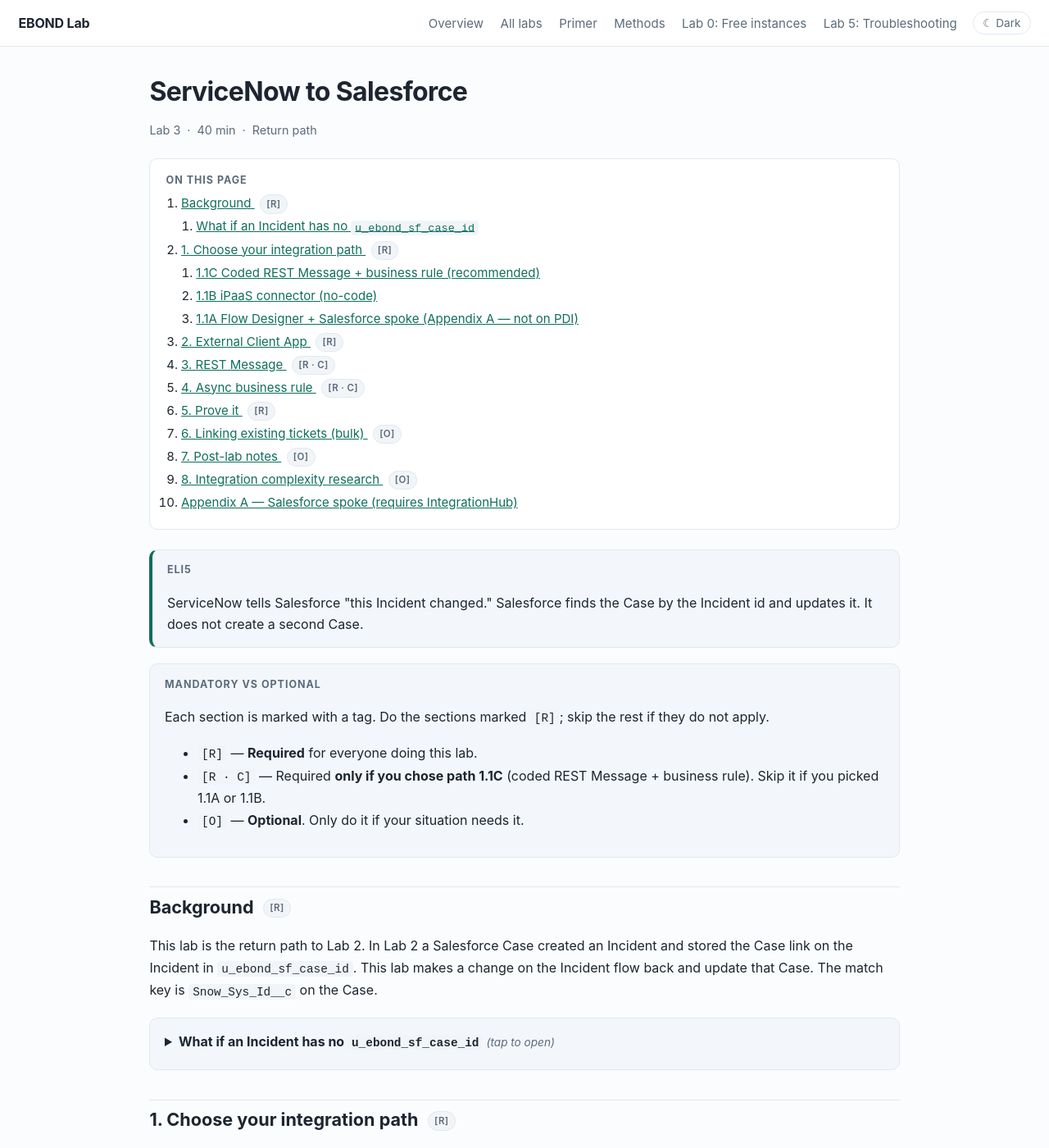
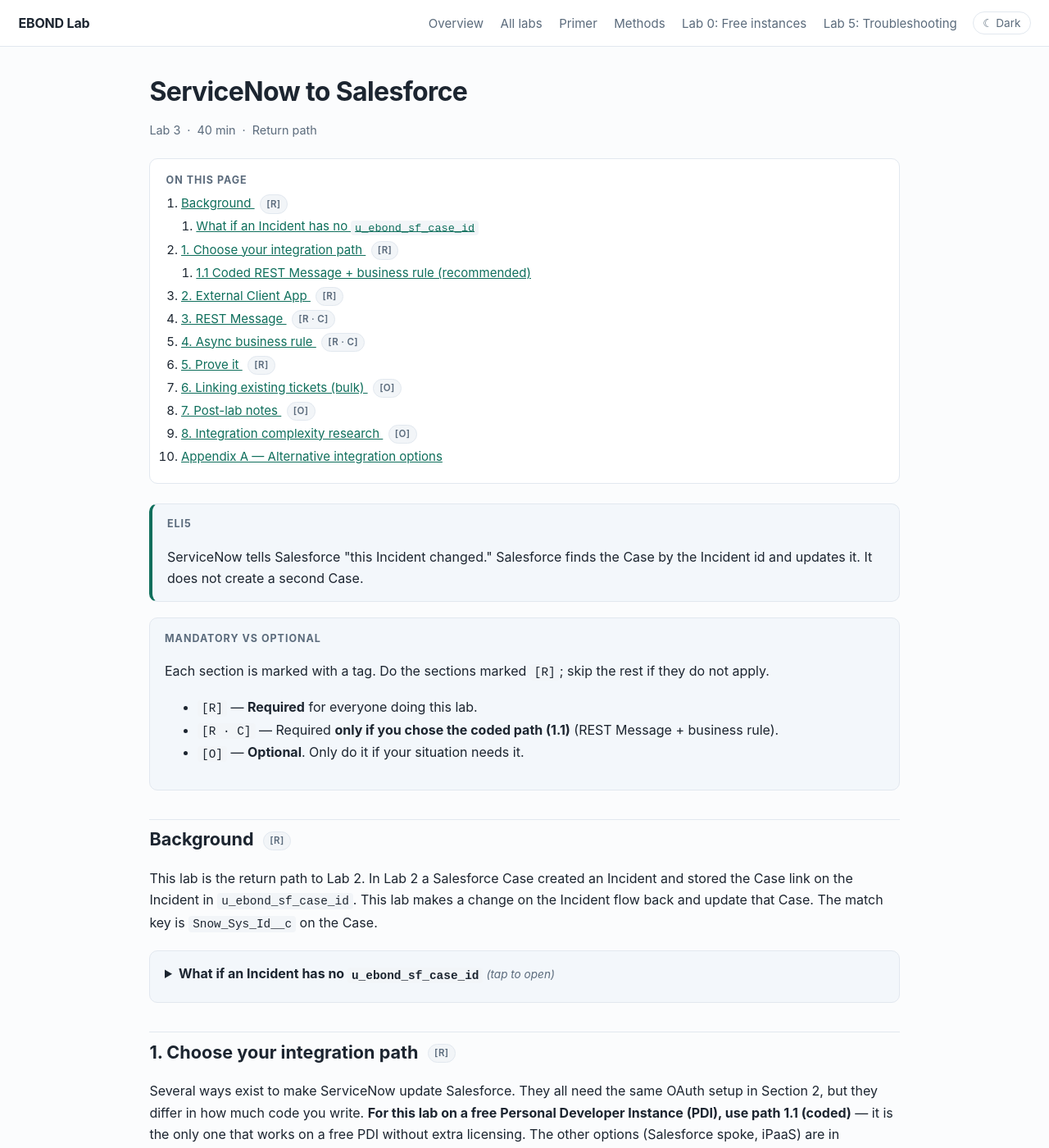
Before and after one commit to eltonaguiar/EBOND_ServiceNowSalesforce, a Jekyll site: the page built from site/labs/03-snow-to-salesforce.md, in a window 1280 px wide and 1400 px high. Shown: the whole window at 82% size. Built offline with Jekyll 4.4.1, drawn with Linux system fonts in a browser that asks for light colours; some of the changed text lies outside the part shown.

Commit message:
Lab 3: renumber to single coded path 1.1; move spoke + iPaaS to Appendix A as collapsed options; red not-available tag

```diff
--- a/site/assets/css/style.css
+++ b/site/assets/css/style.css
@@ -87,3 +87,5 @@ details.glossary[open] summary { margin-bottom:.4rem; }
 
 details.note summary { cursor:pointer; font-weight:600; margin-bottom:.35rem; }
 details.note summary em { font-weight:400; color:var(--muted); font-size:.85rem; }
+
+.unavailable { color:#c0392b; font-weight:600; }
--- a/site/labs/03-snow-to-salesforce.md
+++ b/site/labs/03-snow-to-salesforce.md
@@ -19,9 +19,7 @@ permalink: /labs/03-snow-to-salesforce/
       </li>
       <li><a href="#path">1. Choose your integration path <span class="req">[R]</span></a>
         <ol class="toc-list">
-          <li><a href="#optC">1.1C Coded REST Message + business rule (recommended)</a></li>
-          <li><a href="#optB">1.1B iPaaS connector (no-code)</a></li>
-          <li><a href="#optA">1.1A Flow Designer + Salesforce spoke (Appendix A — not on PDI)</a></li>
+          <li><a href="#optC">1.1 Coded REST Message + business rule (recommended)</a></li>
         </ol>
       </li>
       <li><a href="#eca">2. External Client App <span class="req">[R]</span></a></li>
@@ -31,7 +29,7 @@ permalink: /labs/03-snow-to-salesforce/
       <li><a href="#bulk">6. Linking existing tickets (bulk) <span class="req">[O]</span></a></li>
       <li><a href="#notes">7. Post-lab notes <span class="req">[O]</span></a></li>
       <li><a href="#research">8. Integration complexity research <span class="req">[O]</span></a></li>
-      <li><a href="#appendix">Appendix A — Salesforce spoke (requires IntegrationHub)</a></li>
+      <li><a href="#appendix">Appendix A — Alternative integration options</a></li>
     </ol>
   </div>
 </nav>
@@ -46,7 +44,7 @@ permalink: /labs/03-snow-to-salesforce/
 <p>Each section is marked with a tag. Do the sections marked <code>[R]</code>; skip the rest if they do not apply.</p>
 <ul>
 <li><code>[R]</code> — <strong>Required</strong> for everyone doing this lab.</li>
-<li><code>[R · C]</code> — Required <strong>only if you chose path 1.1C</strong> (coded REST Message + business rule). Skip it if you picked 1.1A or 1.1B.</li>
+<li><code>[R · C]</code> — Required <strong>only if you chose the coded path (1.1)</strong> (REST Message + business rule).</li>
 <li><code>[O]</code> — <strong>Optional</strong>. Only do it if your situation needs it.</li>
 </ul>
 </div>
@@ -68,7 +66,7 @@ permalink: /labs/03-snow-to-salesforce/
 
 ## 1. Choose your integration path <span class="req">[R]</span> {#path}
 
-<p>Several ways exist to make ServiceNow update Salesforce. They all need the same OAuth setup in Section 2, but they differ in how much code you write. <strong>For this lab on a free Personal Developer Instance (PDI), use path 1.1C (coded)</strong> — it is the only one that works on a free PDI without extra licensing. The alternatives (1.1B iPaaS, and the Salesforce spoke) are documented for reference; the spoke requires an IntegrationHub license and is not available on the free PDI (see Appendix A).</p>
+<p>Several ways exist to make ServiceNow update Salesforce. They all need the same OAuth setup in Section 2, but they differ in how much code you write. <strong>For this lab on a free Personal Developer Instance (PDI), use path 1.1 (coded)</strong> — it is the only one that works on a free PDI without extra licensing. The other options (Salesforce spoke, iPaaS) are in <strong>Appendix A</strong> for reference.</p>
 
 <details class="note">
 <summary><strong>Which one to pick — realistic guidance</strong> <em>(tap to open)</em></summary>
@@ -78,16 +76,17 @@ permalink: /labs/03-snow-to-salesforce/
 
 <h4>The best pick for maintainability, by situation</h4>
 <ul>
-<li><strong>Small team, no advanced developers, few fields, one direction → choose 1.1B</strong> (iPaaS). The vendor maintains the connector; a business analyst can map fields in a UI; upgrades and auth are handled for you. Best long-term maintainability with the least specialized skill. Cost is the factor to weigh.</li>
-<li><strong>You have ServiceNow admins (not developers) and want the integration to live inside ServiceNow → choose 1.1A</strong> (Flow + Salesforce spoke, Appendix A). No custom code to review, deploy, or version; the Flow is the artifact. But this requires an <strong>IntegrationHub</strong> license and is not available on a free PDI — so for a free instance, use the coded path (1.1C).</li>
-<li><strong>You need very specific, complex, or unusual behavior — custom fields per source, conditional logic, retries, transformations, multiple directions, audit hooks → choose 1.1C</strong> (coded). Code is the most flexible and the only option that fully controls bytes on the wire. It is also the only path that works on a free PDI. It demands real developers to maintain, and it is the hardest to hand off.</li>
+<li><strong>On a free PDI → use 1.1 (coded).</strong> It is the only option that works there without extra licensing, and it is the one this lab documents end-to-end.</li>
+<li><strong>In a licensed ServiceNow environment, with admins (not developers) → the spoke (Appendix A)</strong> is a good low-code choice, but it needs IntegrationHub and is not available on a free PDI.</li>
+<li><strong>Small team, no advanced developers, few fields, one direction → iPaaS (Appendix A)</strong> has the lowest specialized-skill cost, but adds a third-party platform and license.</li>
+<li><strong>Very specific, complex, or unusual behavior — custom fields per source, conditional logic, retries, transformations, multiple directions, audit hooks → code</strong> is the most flexible and fully controls bytes on the wire, but demands real developers to maintain.</li>
 </ul>
 
 <h4>Realistic best practice</h4>
-<p>For a <strong>simple, one-direction, few-field</strong> integration like this lab, the maintainable production answer is usually <strong>1.1A</strong> (inside ServiceNow, no third system) or <strong>1.1B</strong> (iPaaS) — not the coded path. Choose the coded path only when business logic exceeds what a declarative tool can express, or when no extra platform/license is acceptable. In real projects a common pattern is also to run a small number of coded or spoke flows for the few high-complexity integrations and let an iPaaS handle the long tail of simple ones.</p>
+<p>For a <strong>simple, one-direction, few-field</strong> integration like this lab, a maintainable production answer is often the <strong>spoke</strong> (in a licensed instance) or an <strong>iPaaS</strong> — but on a <strong>free PDI</strong> the coded path (1.1) is the only working choice. In real projects a common pattern is to run a small number of coded or spoke flows for the few high-complexity integrations and let an iPaaS handle the long tail of simple ones.</p>
 
 <h4>When code is effectively required</h4>
-<p>ServiceNow flows and spokes are declarative: they are great at "one record triggers one call, with fixed field mapping." They become impractical, or effectively impossible, when the requirement is not that shape. Concrete situations that push you to 1.1C (coded):</p>
+<p>ServiceNow flows and spokes are declarative: they are great at "one record triggers one call, with fixed field mapping." They become impractical, or effectively impossible, when the requirement is not that shape. Concrete situations that push you to code:</p>
 <ul>
 <li><strong>Request signing / custom authentication headers.</strong> The spoke sets its own OAuth header. If the target expects a header you must <em>calculate</em> at runtime — an HMAC signature, a per-request token, a digest of the payload — the spoke cannot compute it. You need code to build that header. (e.g. calling a partner API that signs every request with <code>HMAC-SHA256</code> over the body.)</li>
 <li><strong>Non-deterministic or dynamic payloads.</strong> The spoke maps a fixed set of fields. If which fields go in the request depends on the record — e.g. include <code>invoice_lines</code> only when a subtype flag is set, or build a nested array of line items from several related records — you are hand-assembling JSON the spoke cannot express. Code lets you construct exactly the document the API wants.</li>
@@ -100,32 +99,15 @@ permalink: /labs/03-snow-to-salesforce/
 
 <h4>What you learn by trying each other type</h4>
 <ul>
-<li>Try <strong>1.1C</strong> (coded) if you want to understand exactly what every option does under the hood: the OAuth token exchange, the REST/HTTP mechanics, the PATCH, and the loop guard. It is the best for debugging when a spoke or iPaaS misbehaves.</li>
-<li>Try <strong>1.1A</strong> (Flow + spoke) if you want to see how the same result is achieved declaratively — and how a Flow replaces the JavaScript, making the logic visible to admins instead of locked in a script.</li>
-<li>Try <strong>1.1B</strong> (iPaaS) if you want to see a third-party connector hide all the auth and REST details, and learn how field mapping moves out of code into a UI.</li>
-</ul>
-</details>
-
-<details id="optA">
-<summary><strong>1.1A — ServiceNow Flow Designer + Salesforce spoke</strong> (low-code, requires IntegrationHub)</summary>
-<p><strong>Not available on the free PDI.</strong> This path uses the Salesforce spoke, which requires an <strong>Integration Hub</strong> subscription. It is not available on a free Personal Developer Instance. Its full steps are preserved in <strong>Appendix A</strong>. For this lab, use <strong>1.1C</strong> (coded) instead.</p>
-</details>
-
-<details id="optB">
-<summary><strong>1.1B — Integration platform / iPaaS connector</strong> (no-code)</summary>
-<p><strong>System:</strong> this option runs on a <strong>third-party integration platform</strong> (not in ServiceNow or Salesforce). It hosts the connector that talks to both systems, so you do not build REST Messages or business rules in ServiceNow at all.</p>
-<p><strong>How to get there:</strong> sign in to your chosen platform (e.g. Workato, Tray.io, Zapier, Automate.io, Dell Boomi) and create a new recipe/integration that connects your ServiceNow instance and your Salesforce org.</p>
-<ul>
-<li>You configure a trigger (<strong>Incident updated</strong>, filtered to where <code>u_ebond_sf_case_id</code> is not empty) and a field mapping in a UI; the platform handles auth and the call.</li>
-<li>You connect the platform to both systems using their credentials — ServiceNow's <code>u_ebond_sf_case_id</code> user and the Salesforce External Client App from Section 2.</li>
-<li>Trade-offs: adds a third system and a license, and you still register credentials on both ends (including the External Client App in Section 2).</li>
-<li><strong>Then:</strong> skip Sections 3 and 4 and go to Section 5, Prove it.</li>
+<li>Try the <strong>coded path</strong> to understand exactly what every option does under the hood: the OAuth token exchange, the REST/HTTP mechanics, the PATCH, and the loop guard. It is the best for debugging when a spoke or iPaaS misbehaves.</li>
+<li>Try the <strong>spoke</strong> (Appendix A) to see how the same result is achieved declaratively — and how a Flow replaces the JavaScript, making the logic visible to admins instead of locked in a script.</li>
+<li>Try an <strong>iPaaS</strong> (Appendix A) to see a third-party connector hide all the auth and REST details, and learn how field mapping moves out of code into a UI.</li>
 </ul>
 </details>
 
 <details id="optC">
-<summary><strong>1.1C — Coded REST Message + business rule</strong> (recommended for this lab)</summary>
-<p>This is the fully coded path: a hand-written <strong>REST Message</strong> and an <strong>async business rule</strong> in JavaScript that PATCHes the Case. It is the recommended path here because it works on a free PDI without extra licensing (the spoke is not available on a PDI).</p>
+<summary><strong>1.1 — Coded REST Message + business rule</strong> (recommended for this lab)</summary>
+<p>This is the recommended path: a hand-written <strong>REST Message</strong> and an <strong>async business rule</strong> in JavaScript that PATCHes the Case. It is the only path that works on a free PDI without extra licensing. The other two options (Salesforce spoke, iPaaS) are documented in <strong>Appendix A</strong> for reference.</p>
 <p><strong>Order of work — it spans both systems:</strong></p>
 <ol>
 <li><strong>Section 2 — External Client App</strong> (do this first, <strong>in Salesforce</strong>): create the OAuth client-credentials app.</li>
@@ -134,6 +116,8 @@ permalink: /labs/03-snow-to-salesforce/
 <li><strong>Section 5 — Prove it.</strong></li>
 </ol>
 </details>
+
+<p><strong>Other ways to do the same thing</strong> (in the appendix, for context): the <strong>Salesforce spoke</strong> (Flow + IntegrationHub) and a <strong>third-party iPaaS</strong>. The spoke is <span class="unavailable">not available on the free PDI</span>; the iPaaS needs a separate paid platform. Neither is used in this lab.</p>
 
 ## 2. External Client App <span class="req">[R]</span> {#eca}
 
@@ -164,7 +148,7 @@ https://YOUR_DOMAIN.my.salesforce.com/services/oauth2/token
 
 ## 3. REST Message <span class="req">[R · C]</span> {#rest}
 
-<p><strong>System:</strong> this step is done <strong>in ServiceNow</strong> (the PDI). Only for path <strong>1.1C</strong> (coded). If you chose 1.1A or 1.1B, skip to Section 5.</p>
+<p><strong>System:</strong> this step is done <strong>in ServiceNow</strong> (the PDI). Only for the coded path (1.1). If you are not using the coded path, skip to Section 5.</p>
 
 <p><strong>How to get there:</strong> in your ServiceNow instance, open the left navigation menu (the "All" menu, top-left) and go to <strong>System Web Services → Outbound → REST Message</strong>, then click <strong>New</strong>.</p>
 
@@ -202,7 +186,7 @@ Body. Do not put `Snow_Sys_Id__c` in the JSON. It is already in the URL.
 
 ## 4. Async business rule <span class="req">[R · C]</span> {#rule}
 
-<p><strong>System:</strong> this step is done <strong>in ServiceNow</strong> (the PDI). Only for path <strong>1.1C</strong> (coded). If you chose 1.1A or 1.1B, skip to Section 5.</p>
+<p><strong>System:</strong> this step is done <strong>in ServiceNow</strong> (the PDI). Only for the coded path (1.1). If you are not using the coded path, skip to Section 5.</p>
 
 <p><strong>How to get there:</strong> in your ServiceNow instance, open the left navigation menu (the "All" menu, top-left) and go to <strong>System Definition → Business Rules</strong>, then click <strong>New</strong>.</p>
 
@@ -253,7 +237,7 @@ Body. Do not put `Snow_Sys_Id__c` in the JSON. It is already in the URL.
 <li><strong>An unlinked Incident is left alone.</strong> Create/edit an Incident with an empty <code>u_ebond_sf_case_id</code>; the integration must ignore it (no call, no change).</li>
 </ul>
 
-<p>If you took the <strong>coded path (1.1C)</strong>, additionally confirm the REST Message test returned <strong>200</strong> (Section 3) and the business rule ran (Section 4). If you took <strong>1.1A</strong> or <strong>1.1B</strong>, verify the same end result (Case updates, no duplicate) through your Flow/spoke or iPaaS run history.</p>
+<p>If you took the <strong>coded path (1.1)</strong>, additionally confirm the REST Message test returned <strong>200</strong> (Section 3) and the business rule ran (Section 4). If you used the spoke or an iPaaS (Appendix A), verify the same end result (Case updates, no duplicate) through that system's run history.</p>
 
 ## 6. Linking existing tickets (bulk) <span class="req">[O]</span> {#bulk}
 
@@ -288,9 +272,9 @@ An un-scoped link of <em>all</em> Incidents is usually wrong: many are unrelated
 <h4>Keeping certain tickets out of the integration (e.g. confidential)</h4>
 <p>Say some Incidents are highly confidential or, for a business reason, will never be associated to a Case. You do not want them ebonded at all — no link written, no call to Salesforce. The clean way is to stop them <strong>before</strong> anything negotiates, not to delete a link afterward. Pick one of these depending on your path:</p>
 <ul>
-<li><strong>1.1C (coded):</strong> add an exclusion to the business-rule <em>filter</em> (the query on the rule), not just to the script body. For example a filter like <code>u_ebond_sf_case_id ISNOTEMPTY AND category != 'confidential'</code> — or add a first check in the script that returns early for the excluded set. Filtering at the rule level means the script never even runs for excluded rows.</li>
-<li><strong>1.1A (Flow + spoke):</strong> add the same condition to the Flow's <em>trigger</em> or an entry condition, e.g. <code>category != 'confidential'</code> (and, as in the lab, <code>u_ebond_sf_case_id</code> is not empty). Excluded Incidents never start the Flow.</li>
-<li><strong>1.1B (iPaaS):</strong> set an exclusion filter on the connector's trigger/recipe (e.g. "only when category is not confidential"), so the platform never fetches or forwards those records.</li>
+<li><strong>Coded path (1.1):</strong> add an exclusion to the business-rule <em>filter</em> (the query on the rule), not just to the script body. For example a filter like <code>u_ebond_sf_case_id ISNOTEMPTY AND category != 'confidential'</code> — or add a first check in the script that returns early for the excluded set. Filtering at the rule level means the script never even runs for excluded rows.</li>
+<li><strong>Spoke (Appendix A):</strong> add the same condition to the Flow's <em>trigger</em> or an entry condition, e.g. <code>category != 'confidential'</code> (and, as in the lab, <code>u_ebond_sf_case_id</code> is not empty). Excluded Incidents never start the Flow.</li>
+<li><strong>iPaaS (Appendix A):</strong> set an exclusion filter on the connector's trigger/recipe (e.g. "only when category is not confidential"), so the platform never fetches or forwards those records.</li>
 </ul>
 <p>Common exclusion keys: a <code>category</code> or <code>assignment_group</code> value, a confidentiality/security flag field, records created by a specific source, or a specific list of <code>sys_id</code>s. Whatever you use, the important thing is that <strong>the rule lives in one obvious place</strong> and is versioned — so a reviewer can see exactly which tickets are exempt and why.</p>
 
@@ -335,7 +319,7 @@ An un-scoped link of <em>all</em> Incidents is usually wrong: many are unrelated
 
 <h4>Is there a simpler way than hand-wiring every REST method?</h4>
 <ul>
-<li><strong>Use the spoke and iPaaS for the standard verbs.</strong> If your integration is the usual "this record → create/update that record", a spoke (1.1A) or an iPaaS recipe (1.1B) gives you insert and update with almost no REST plumbing. This is the simpler path for the common case.</li>
+<li><strong>Use the spoke and iPaaS for the standard verbs.</strong> If your integration is the usual "this record → create/update that record", a spoke or an iPaaS recipe (Appendix A) gives you insert and update with almost no REST plumbing. This is the simpler path for the common case where those are licensed.</li>
 <li><strong>Use a single integration tool for a direction.</strong> Don't mix a hand-built REST message for insert and a spoke for update for the same flow — pick one mechanism per integration so there is one place to look and debug.</li>
 <li><strong>Push complexity into the source of the trigger, not the sink.</strong> The trigger/guard logic lives comfortably on the side where the record changes (ServiceNow for Incident changes, Salesforce for Case changes). Keep the "what happens" decision close to the change, and keep the "how to call the other side" as the thinnest possible adapter.</li>
 <li><strong>Consider event/state synchronization instead of raw CRUD mirroring.</strong> Very often you don't need a literal delete; you need "when Case is closed, mark the Incident resolved". That is an update, which the existing mechanisms already handle. Prefer mapping state transitions over trying to mirror every REST verb.</li>
@@ -369,12 +353,13 @@ An un-scoped link of <em>all</em> Incidents is usually wrong: many are unrelated
 </ul>
 </details>
 
-## Appendix A — Salesforce spoke (requires IntegrationHub) {#appendix}
+## Appendix A — Alternative integration options {#appendix}
 
-<p><strong>Why this is an appendix:</strong> the Salesforce spoke ships with <strong>Integration Hub</strong>, a paid subscription. On a free Personal Developer Instance (PDI) the spoke install reports <em>"This application is unavailable on developer instances."</em> So this path cannot be completed on the free PDI. It is kept here for completeness and for instances that do have IntegrationHub.</p>
+<p>Two other ways exist to make ServiceNow update Salesforce. They are not used in this lab — the <strong>Salesforce spoke</strong> is <span class="unavailable">not available on the free PDI</span>, and the <strong>iPaaS</strong> needs a separate third-party platform. They are kept here for reference and for environments where they are available.</p>
 
 <details>
-<summary><strong>Full steps — ServiceNow Flow Designer + Salesforce spoke</strong> <em>(tap to open)</em></summary>
+<summary><strong>Option A — ServiceNow Flow Designer + Salesforce spoke</strong> <span class="unavailable">(not available on the free PDI)</span></summary>
+<p>The Salesforce spoke ships with <strong>Integration Hub</strong>, a paid subscription. On a free Personal Developer Instance (PDI) the spoke install reports <em>"This application is unavailable on developer instances."</em> So this path cannot be completed on the free PDI. It applies only to instances where IntegrationHub is licensed.</p>
 
 <p><strong>System:</strong> you work <strong>inside ServiceNow</strong> (an instance with IntegrationHub licensed). You build a <strong>Flow</strong> there that calls Salesforce on your behalf using the External Client App credentials from Section 2.</p>
 
@@ -404,3 +389,15 @@ An un-scoped link of <em>all</em> Incidents is usually wrong: many are unrelated
 
 <p><strong>Then:</strong> skip Sections 3 and 4 (they are the coded path) and go to Section 5, Prove it. You can confirm the flow ran under <strong>Process Automation → Flow Administration → Today's Executions</strong>.</p>
 </details>
+
+<details>
+<summary><strong>Option B — Integration platform / iPaaS connector</strong> (no-code)</summary>
+<p><strong>System:</strong> this option runs on a <strong>third-party integration platform</strong> (not in ServiceNow or Salesforce). It hosts the connector that talks to both systems, so you do not build REST Messages or business rules in ServiceNow at all.</p>
+<p><strong>How to get there:</strong> sign in to your chosen platform (e.g. Workato, Tray.io, Zapier, Automate.io, Dell Boomi) and create a new recipe/integration that connects your ServiceNow instance and your Salesforce org.</p>
+<ul>
+<li>You configure a trigger (<strong>Incident updated</strong>, filtered to where <code>u_ebond_sf_case_id</code> is not empty) and a field mapping in a UI; the platform handles auth and the call.</li>
+<li>You connect the platform to both systems using their credentials — ServiceNow's <code>u_ebond_sf_case_id</code> user and the Salesforce External Client App from Section 2.</li>
+<li>Trade-offs: adds a third system and a license, and you still register credentials on both ends (including the External Client App in Section 2).</li>
+<li><strong>Then:</strong> skip Sections 3 and 4 and go to Section 5, Prove it.</li>
+</ul>
+</details>
```
